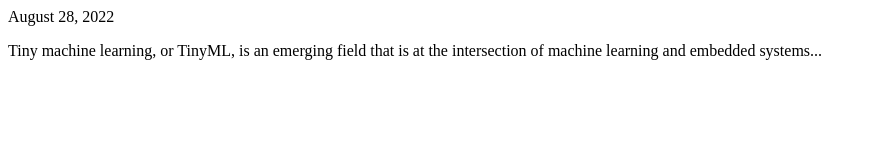
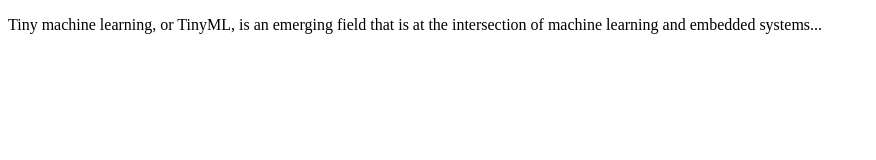
Before and after one commit to rajh-tech-forum/rajh-tech-forum.github.io, a plain HTML site: page index.html in a window 1280 px wide. Shown: the whole page, without its empty margins (0-876 px from the left). Drawn offline with Linux system fonts and the light colour scheme.

Commit message:
Update index.html

```diff
--- a/index.html
+++ b/index.html
@@ -5,7 +5,6 @@
     <title>Tiny ML Intro - Tech Brief</title>
 </head>
 <body>
-    <div class="entry-meta"><a class="entry-date published">August 28, 2022</a></div>
     <p> Tiny machine learning, or TinyML, is an emerging field
         that is at the intersection of machine learning and embedded systems...</p>
 </body>
```
